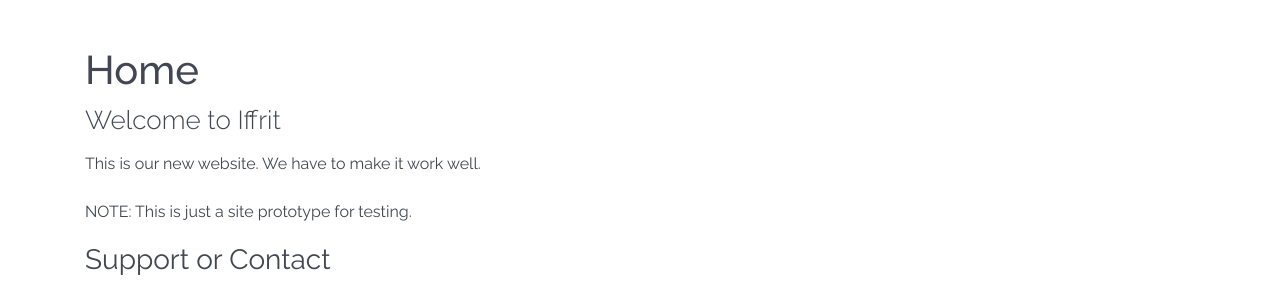
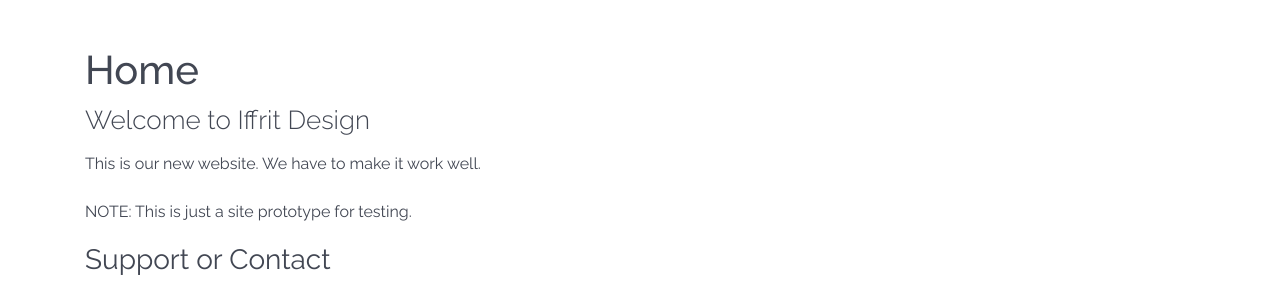
Before and after one commit to Iffrit-Studio/iffrit-website, a Jekyll site: the page built from index.md, in a window 1280 px wide. Shown: the part 944-1244 px from the top of the page. Built offline with Jekyll 4.4.1, drawn with Linux system fonts in a browser that asks for light colours; nearby versions of some CDN libraries; some web fonts are replaced.

```diff
--- a/index.md
+++ b/index.md
@@ -6,7 +6,7 @@ author: Iffrit Team
 
 # Home
 
-## Welcome to Iffrit
+## Welcome to Iffrit Design
 
 This is our new website. We have to make it work well.
 
```
